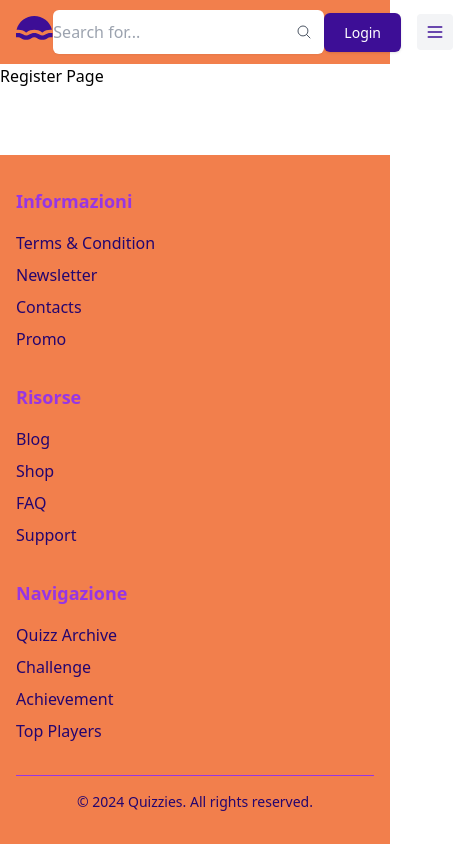
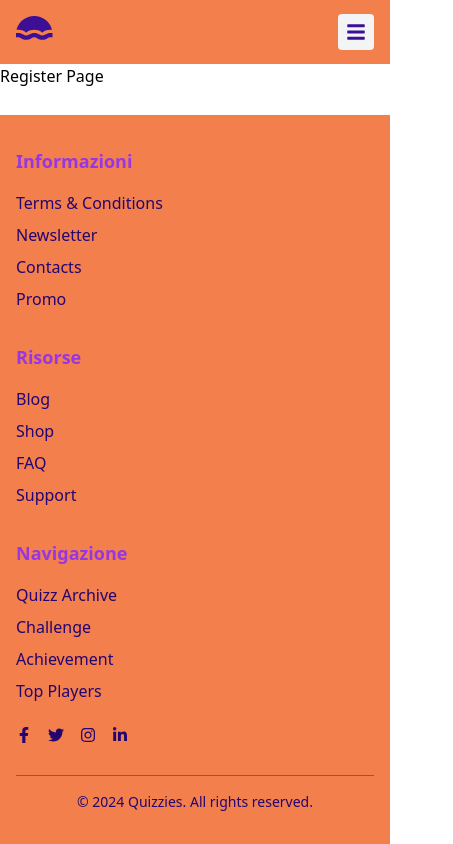
Before and after one commit to auroraloreti/quizzies, a React (Vite) app: page /register in a window 390 px wide. Shown: the whole page, 453 px wide, since content can reach past the window. Built offline with nearby package versions, Linux system fonts and the light colour scheme.

Commit message:
migliorie

```diff
--- a/src/Home/Achievement.jsx
+++ b/src/Home/Achievement.jsx
@@ -1,22 +1,19 @@
 export default function Achievement() {
   return (
-    <>
-      <div className=" bg-coral  rounded-full w-100% h-60 mb-6 flex flex-row">
-        <div className="flex items-center ">
-          <div className=" w-44 h-44 bg-lilac rounded-full ml-8 mt-3"></div>
+    <div className="bg-coral rounded-full w-full h-auto mb-6 p-8 flex flex-col items-center md:flex-row md:items-center">
+      {/* Segnaposto per immagine (attualmente viola) */}
+      <div className="w-32 h-32 bg-lilac rounded-full mb-4 md:mb-0 md:mr-8 flex-shrink-0"></div>
 
-          <div className=" ml-7 mt-8 text-xl">
-            <p className="text-white mb-4 text-3xl"> novizio dei quiz</p>
-            <p className="text-white">completa 2 quiz</p>
-            <div className="progress-bar bg-white rounded-full h-4 mt-8  ">
-              <div
-                className="progress-fill bg-lilac rounded-full h-4 "
-                style={{ width: "50%" }}
-              ></div>
-            </div>
-          </div>
+      <div className="flex flex-col justify-center flex-grow text-center md:text-left">
+        <p className="text-white text-3xl font-semibold mb-2">
+          Novizio dei quiz
+        </p>
+        <p className="text-white mb-4">Completa 2 quiz</p>
+
+        <div className="bg-white rounded-full h-4 w-full overflow-hidden">
+          <div className="bg-lilac h-4" style={{ width: "50%" }}></div>
         </div>
       </div>
-    </>
+    </div>
   );
 }
--- a/src/Home/Carosello.jsx
+++ b/src/Home/Carosello.jsx
@@ -1,16 +1,32 @@
-import React from 'react';
-import 'tailwindcss/tailwind.css';
+import React from "react";
+import "tailwindcss/tailwind.css";
 
 function Carousel() {
   const squares = Array.from({ length: 10 }, (_, index) => (
-    <div key={index} className="flex flex-col items-center">
-      <div className="w-20 h-20 bg-lilac rounded-full mb-2"  ></div>
-      <p className="text-center text-purple ">{index + 1} posto</p>
+    <div key={index} className="flex flex-col items-center flex-shrink-0">
+      <div
+        className="
+          w-16 h-16 sm:w-20 sm:h-20
+          bg-lilac rounded-full mb-2
+        "
+      ></div>
+      <p className="text-center text-purple text-sm sm:text-base">
+        {index + 1}° posto
+      </p>
     </div>
   ));
 
   return (
-    <div className="flex overflow-x-auto space-x-4 mb-5">
+    <div
+      className="
+      w-full
+      flex
+      space-x-4
+      overflow-x-auto
+      py-4
+      scrollbar-thin scrollbar-track-transparent scrollbar-thumb-purple-300
+    "
+    >
       {squares}
     </div>
   );
--- a/src/Home/Footer.jsx
+++ b/src/Home/Footer.jsx
@@ -9,7 +9,7 @@ export default function Footer() {
   return (
     <footer className="bg-coral text-purple py-8">
       <div className="container mx-auto px-4">
-        <div className="grid grid-cols-1 md:grid-cols-3 gap-8">
+        <div className="grid grid-cols-1 md:grid-cols-2 lg:grid-cols-3 gap-8">
           {/* Colonna Informazioni */}
           <div>
             <h2 className="text-lilac font-bold text-lg mb-4">Informazioni</h2>
@@ -19,7 +19,7 @@ export default function Footer() {
                   href="#"
                   className="text-dark-blue hover:text-lilac transition"
                 >
-                  Terms & Condition
+                  Terms & Conditions
                 </a>
               </li>
               <li>
@@ -90,9 +90,8 @@ export default function Footer() {
 
           {/* Colonna Navigazione */}
           <div>
-
-          <h2 className="text-lilac font-bold text-lg mb-4">Navigazione</h2>
-            <ul className="space-y-2">
+            <h2 className="text-lilac font-bold text-lg mb-4">Navigazione</h2>
+            <ul className="space-y-2 mb-6">
               <li>
                 <a
                   href="#"
@@ -125,11 +124,36 @@ export default function Footer() {
                   Top Players
                 </a>
               </li>
-              </ul>
-              </div>
+            </ul>
 
-
-
+            {/* Sezione Social */}
+            <div className="flex space-x-4">
+              <a
+                href="#"
+                className="text-dark-blue hover:text-lilac transition"
+              >
+                <FaFacebookF />
+              </a>
+              <a
+                href="#"
+                className="text-dark-blue hover:text-lilac transition"
+              >
+                <FaTwitter />
+              </a>
+              <a
+                href="#"
+                className="text-dark-blue hover:text-lilac transition"
+              >
+                <FaInstagram />
+              </a>
+              <a
+                href="#"
+                className="text-dark-blue hover:text-lilac transition"
+              >
+                <FaLinkedinIn />
+              </a>
+            </div>
+          </div>
         </div>
 
         <div className="border-t border-lilac mt-8 pt-4 text-center text-sm">
--- a/src/Home/Navbar.jsx
+++ b/src/Home/Navbar.jsx
@@ -1,9 +1,24 @@
+import { useState } from "react";
+import { FaBars, FaTimes, FaSearch } from "react-icons/fa";
+
 export default function Navbar() {
+  const [isMenuOpen, setIsMenuOpen] = useState(false);
+
+  const navItems = [
+    "Quiz",
+    "Shop",
+    "Top 100",
+    "Challenge",
+    "Achievement",
+    "Blog",
+  ];
+
   return (
     <header className="bg-coral">
       <div className="mx-auto max-w-screen-xl px-4 sm:px-6 lg:px-8">
         <div className="flex h-16 items-center justify-between">
-          <div className="md:flex md:items-center md:gap-12">
+          {/* LOGO */}
+          <div className="flex items-center">
             <a className="block text-purple" href="#">
               <span className="sr-only">Home</span>
               <svg
@@ -20,9 +35,9 @@ export default function Navbar() {
             </a>
           </div>
 
-          {/* barra di ricerca */}
-          <div class="relative">
-  <label htmlFor="Search" class="sr-only">
+          {/* SEARCH BAR */}
+          <div className="hidden sm:block relative mx-4 max-w-sm w-full">
+            <label htmlFor="Search" className="sr-only">
               Search
             </label>
 
@@ -30,48 +45,25 @@ export default function Navbar() {
               type="text"
               id="Search"
               placeholder="Search for..."
-    class="w-75 rounded-md border-gray-200 py-2.5 pe-10 shadow-sm sm:text-sm "
+              className="w-full rounded-md border border-gray-200 py-2.5 pr-10 pl-3 shadow-sm sm:text-sm focus:outline-none focus:border-purple"
             />
 
-  <span class="absolute inset-y-0 end-0 grid w-10 place-content-center">
+            <span className="absolute inset-y-0 right-0 flex items-center pr-3">
               <button
                 type="button"
-      class="text-gray-600 hover:text-gray-700"
+                className="text-gray-600 hover:text-gray-700"
               >
-      <span class="sr-only">Search</span>
-
-      <svg
-        xmlns="http://www.w3.org/2000/svg"
-        fill="none"
-
-        viewBox="0 0 24 24"
-        strokeWidth="1.5"
-        stroke="currentColor"
-        class="size-4"
-
-      >
-        <path
-          strokeLinecap="round"
-          strokeLinejoin="round"
-          d="M21 21l-5.197-5.197m0 0A7.5 7.5 0 105.196 5.196a7.5 7.5 0 0010.607 10.607z"
-        />
-      </svg>
+                <span className="sr-only">Search</span>
+                <FaSearch className="h-5 w-5" />
               </button>
             </span>
-
           </div>
 
+          {/* Desktop */}
           <div className="hidden md:block">
             <nav aria-label="Global">
               <ul className="flex items-center gap-6 text-sm">
-                {[
-                  "Quiz",
-                  "Shop",
-                  "Top 100",
-                  "Challenge",
-                  "Achievement",
-                  "Blog",
-                ].map((item) => (
+                {navItems.map((item) => (
                   <li key={item}>
                     <a
                       className="text-purple transition hover:text-purple/75"
@@ -85,45 +77,91 @@ export default function Navbar() {
             </nav>
           </div>
 
+
           <div className="flex items-center gap-4">
-            <div className="sm:flex sm:gap-4">
+            <div className="hidden sm:flex sm:gap-4">
               <a
-                className="rounded-md bg-purple px-5 py-2.5 text-sm font-medium text-white shadow"
+                className="rounded-md bg-purple px-5 py-2.5 text-sm font-medium text-white shadow hover:bg-purple/90 transition"
                 href="#"
               >
                 Login
               </a>
+              <a
+                className="rounded-md bg-lilac px-5 py-2.5 text-sm font-medium text-white hover:bg-lilac/90 transition"
+                href="#"
+              >
+                Register
+              </a>
+            </div>
 
-              <div className="hidden sm:flex">
+            <button
+              className="block md:hidden rounded bg-gray-100 p-2 text-purple transition hover:text-purple/75"
+              onClick={() => setIsMenuOpen(!isMenuOpen)}
+            >
+              {isMenuOpen ? (
+                <FaTimes className="h-5 w-5" />
+              ) : (
+                <FaBars className="h-5 w-5" />
+              )}
+            </button>
+          </div>
+        </div>
+
+        {/* MOBILE MENU */}
+        {isMenuOpen && (
+          <div className="md:hidden mt-4 space-y-4">
+            <div className="relative">
+              <label htmlFor="MobileSearch" className="sr-only">
+                Search
+              </label>
+              <input
+                type="text"
+                id="MobileSearch"
+                placeholder="Search for..."
+                className="w-full rounded-md border border-gray-200 py-2.5 pr-10 pl-3 shadow-sm sm:text-sm focus:outline-none focus:border-purple"
+              />
+              <span className="absolute inset-y-0 right-0 flex items-center pr-3">
+                <button
+                  type="button"
+                  className="text-gray-600 hover:text-gray-700"
+                >
+                  <span className="sr-only">Search</span>
+                  <FaSearch className="h-5 w-5" />
+                </button>
+              </span>
+            </div>
+
+            <nav aria-label="Global" className="border-t border-purple pt-4">
+              <ul className="flex flex-col gap-4 text-sm">
+                {navItems.map((item) => (
+                  <li key={item}>
                     <a
-                  className="rounded-md bg-lilac px-5 py-2.5 text-sm font-medium text-white"
+                      className="block text-purple transition hover:text-purple/75"
+                      href="#"
+                    >
+                      {item}
+                    </a>
+                  </li>
+                ))}
+              </ul>
+            </nav>
+
+            <div className="flex flex-col gap-2 border-t border-purple pt-4">
+              <a
+                className="rounded-md bg-purple px-5 py-2.5 text-sm font-medium text-white shadow hover:bg-purple/90 transition text-center"
+                href="#"
+              >
+                Login
+              </a>
+              <a
+                className="rounded-md bg-lilac px-5 py-2.5 text-sm font-medium text-white hover:bg-lilac/90 transition text-center"
                 href="#"
               >
                 Register
               </a>
             </div>
           </div>
-
-            <div className="block md:hidden">
-              <button className="rounded bg-gray-100 p-2 text-purple transition hover:text-purple/75">
-                <svg
-                  xmlns="http://www.w3.org/2000/svg"
-                  className="size-5"
-                  fill="none"
-                  viewBox="0 0 24 24"
-                  stroke="currentColor"
-                  strokeWidth="2"
-                >
-                  <path
-                    strokeLinecap="round"
-                    strokeLinejoin="round"
-                    d="M4 6h16M4 12h16M4 18h16"
-                  />
-                </svg>
-              </button>
-            </div>
-          </div>
-        </div>
+        )}
       </div>
     </header>
   );
```
Also changed, not shown: src/Home/Banners.jsx (+82 -26 lines), src/Home/Home.jsx (+32 -22 lines). Lines whose indentation alone changed are shown as unchanged.
